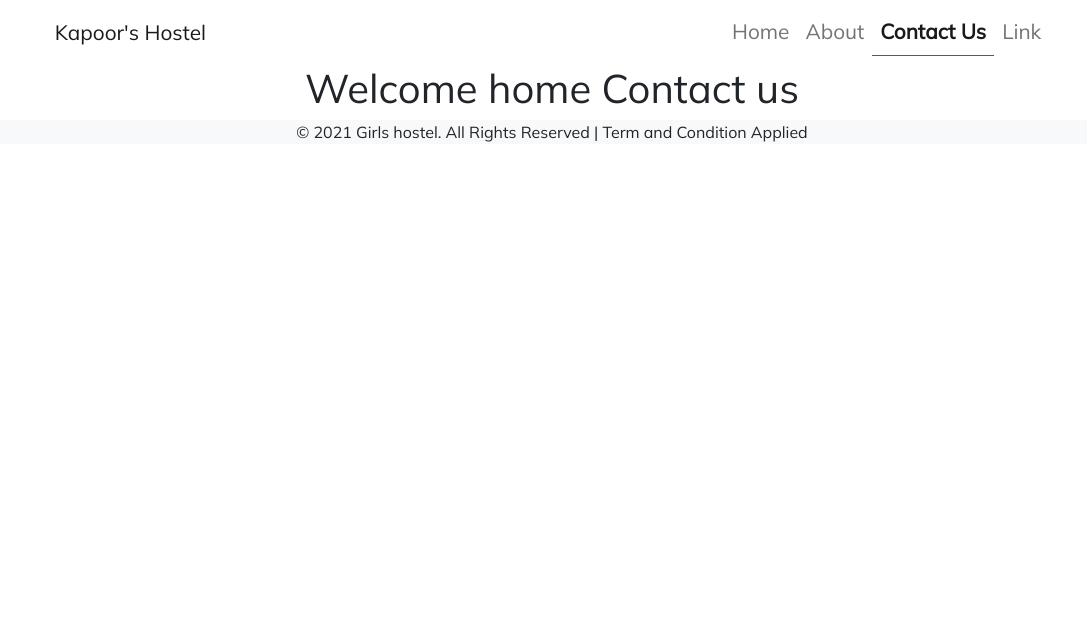
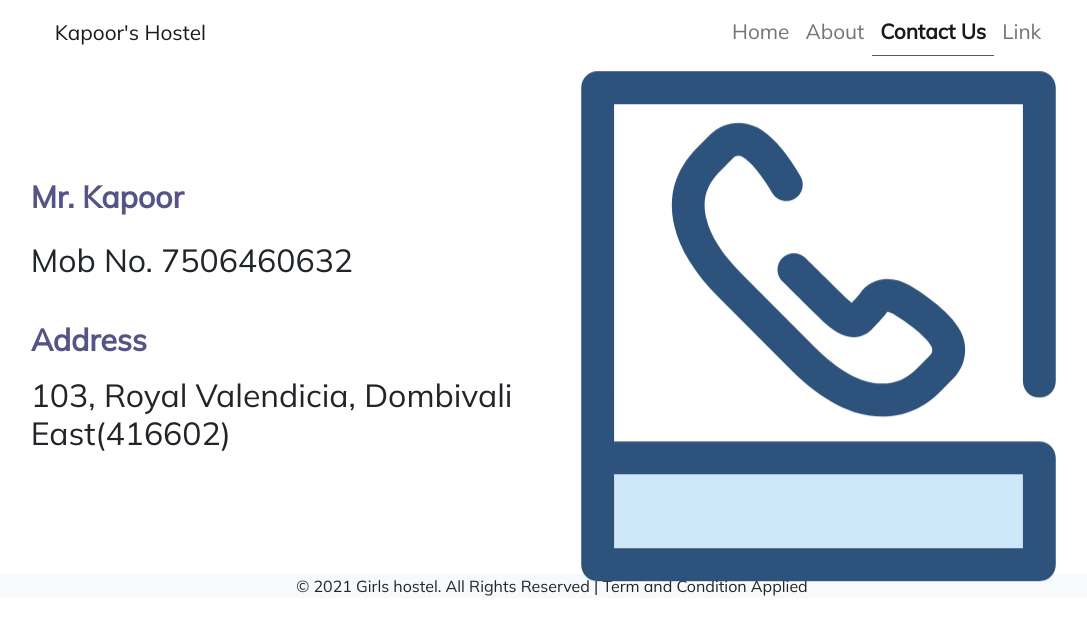
Before and after one commit to AkshayWay/hostel_website, a React (Create React App) app: page /contact-us in a window 1280 px wide. Shown: the top 634 px of the page, without its empty margins (88-1175 px from the left). Built offline with nearby package versions, Linux system fonts and the light colour scheme.

Commit message:
Contact Page
Contact Page

```diff
--- a/src/Contact.jsx
+++ b/src/Contact.jsx
@@ -1,11 +1,44 @@
 import "./App.css";
 import React from "react";
+import ContactImg from "../src/Images/contact_page.svg";
 
 const Contact = () => {
   return (
-    <div className="App">
-      <h1>Welcome home Contact us</h1>
-    </div>
+    <>
+      <section id="header" className="d-flex align-items-center">
+        <div className="container-fluid">
+          <div className="row">
+            <div className="col-xs-12 col-lg-10 mx-auto">
+              <div className="row">
+                <div className="col-md-6 pt-6 pt-lg-0 order-2 order-lg-1 d-flex justify-content-center flex-column">
+                  <h1>
+                    <strong className="brand-design">Mr. Kapoor</strong>
+                  </h1>
+                  <h2 className="my-3">Mob No. 7506460632</h2>
+                  <div className="mt-3">
+                    <h1>
+                      <strong className="brand-design">Address</strong>
+                    </h1>
+                    <h2 className="my-3">
+                      <address>
+                        103, Royal Valendicia, Dombivali East(416602)
+                      </address>
+                    </h2>
+                  </div>
+                </div>
+                <div className="col-lg-6 order-1 order-lg-2 header-img">
+                  <img
+                    src={ContactImg}
+                    className="img-fluid animated"
+                    alt="Home img"
+                  />
+                </div>
+              </div>
+            </div>
+          </div>
+        </div>
+      </section>
+    </>
   );
 };
 
```
Also changed, not shown: src/Images/contact_page.svg (added).
